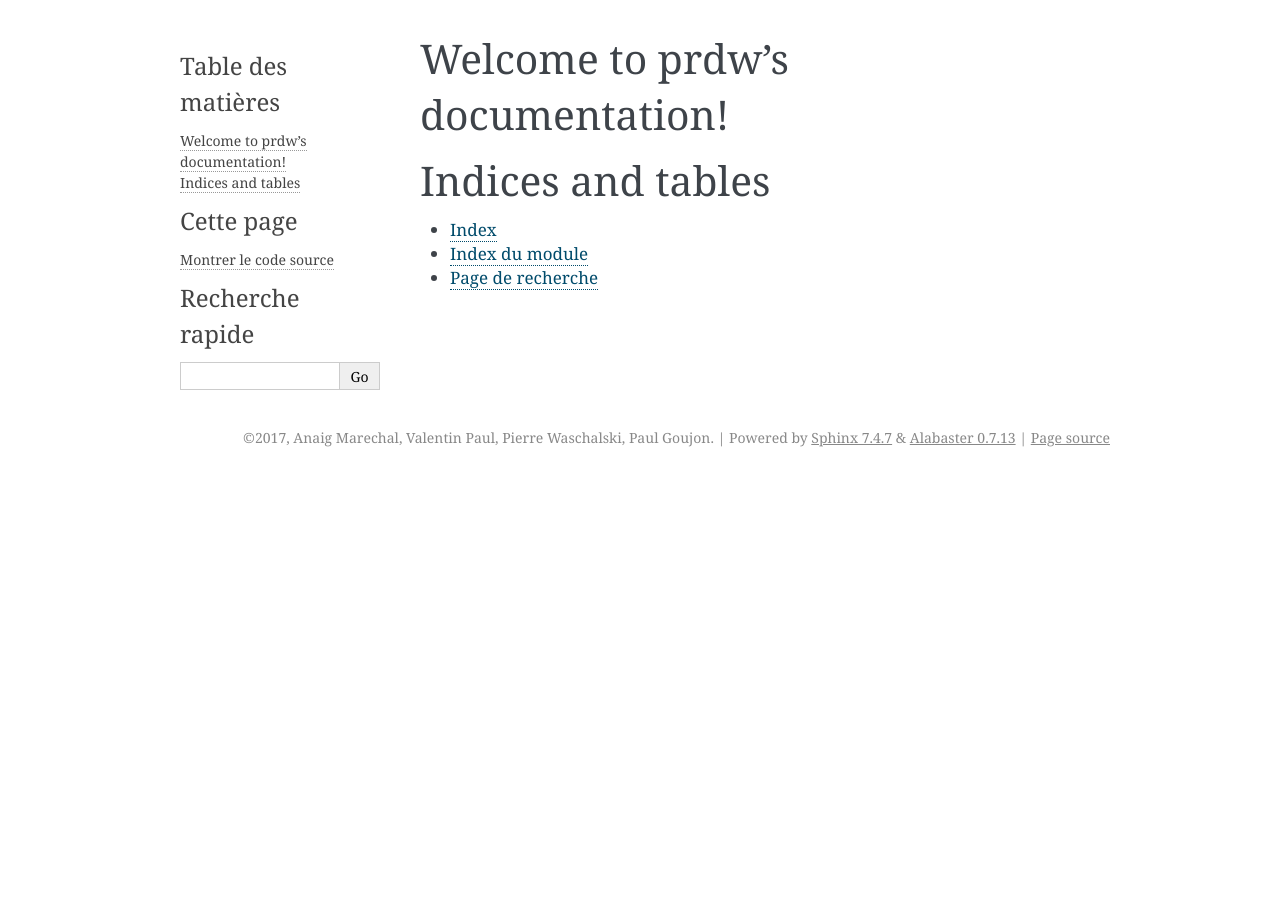
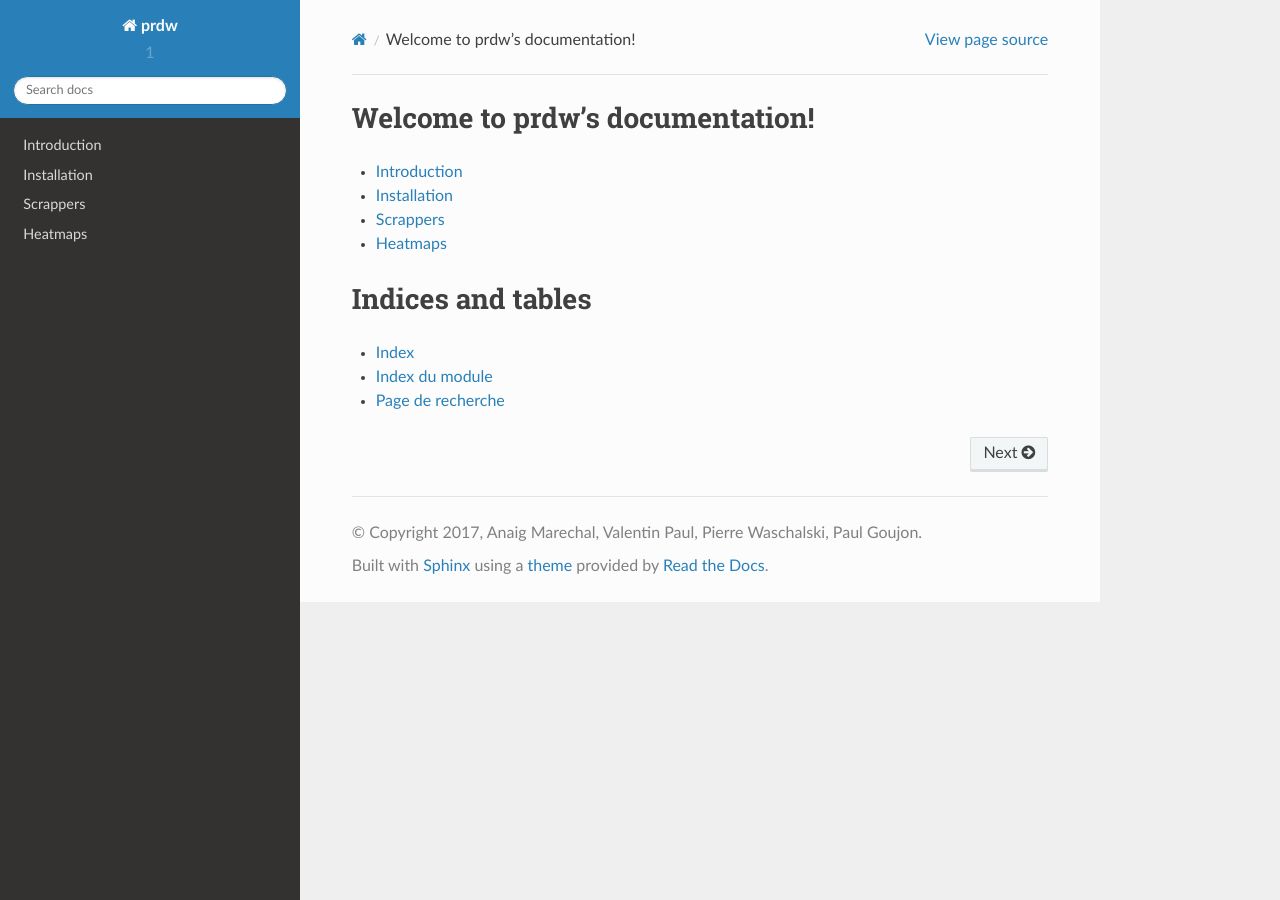
Before and after one commit to prBigData/documentation, a Sphinx documentation site: the page built from source/index.rst, in a window 1280 px wide. Built offline with Sphinx 7.4.7 and the Read the Docs theme 2.0.0, drawn with Linux system fonts in a browser that asks for light colours.

Commit message:
init doc

```diff
--- a/source/conf.py
+++ b/source/conf.py
@@ -19,6 +19,7 @@
 # import os
 # import sys
 # sys.path.insert(0, os.path.abspath('.'))
+import sphinx_rtd_theme
 
 
 # -- General configuration ------------------------------------------------
@@ -82,7 +83,7 @@ todo_include_todos = False
 # The theme to use for HTML and HTML Help pages.  See the documentation for
 # a list of builtin themes.
 #
-html_theme = 'alabaster'
+html_theme = "sphinx_rtd_theme"
 
 # Theme options are theme-specific and customize the look and feel of a theme
 # further.  For a list of options available for each theme, see the
@@ -94,6 +95,7 @@ html_theme = 'alabaster'
 # relative to this directory. They are copied after the builtin static files,
 # so a file named "default.css" will overwrite the builtin "default.css".
 html_static_path = ['_static']
+html_theme_path = [sphinx_rtd_theme.get_html_theme_path()]
 
 
 # -- Options for HTMLHelp output ------------------------------------------
--- /dev/null
+++ b/source/heatmaps.rst
@@ -0,0 +1,3 @@
+########
+Heatmaps
+########
--- a/source/index.rst
+++ b/source/index.rst
@@ -8,8 +8,11 @@ Welcome to prdw's documentation!
 
 .. toctree::
    :maxdepth: 2
-   :caption: Contents:
 
+   introduction
+   installation
+   scrappers
+   heatmaps
 
 
 Indices and tables
--- /dev/null
+++ b/source/installation.rst
@@ -0,0 +1,3 @@
+############
+Installation
+############
--- /dev/null
+++ b/source/introduction.rst
@@ -0,0 +1,3 @@
+############
+Introduction
+############
--- /dev/null
+++ b/source/scrappers.rst
@@ -0,0 +1,3 @@
+#########
+Scrappers
+#########
```
Also changed, not shown: 1 other file.
